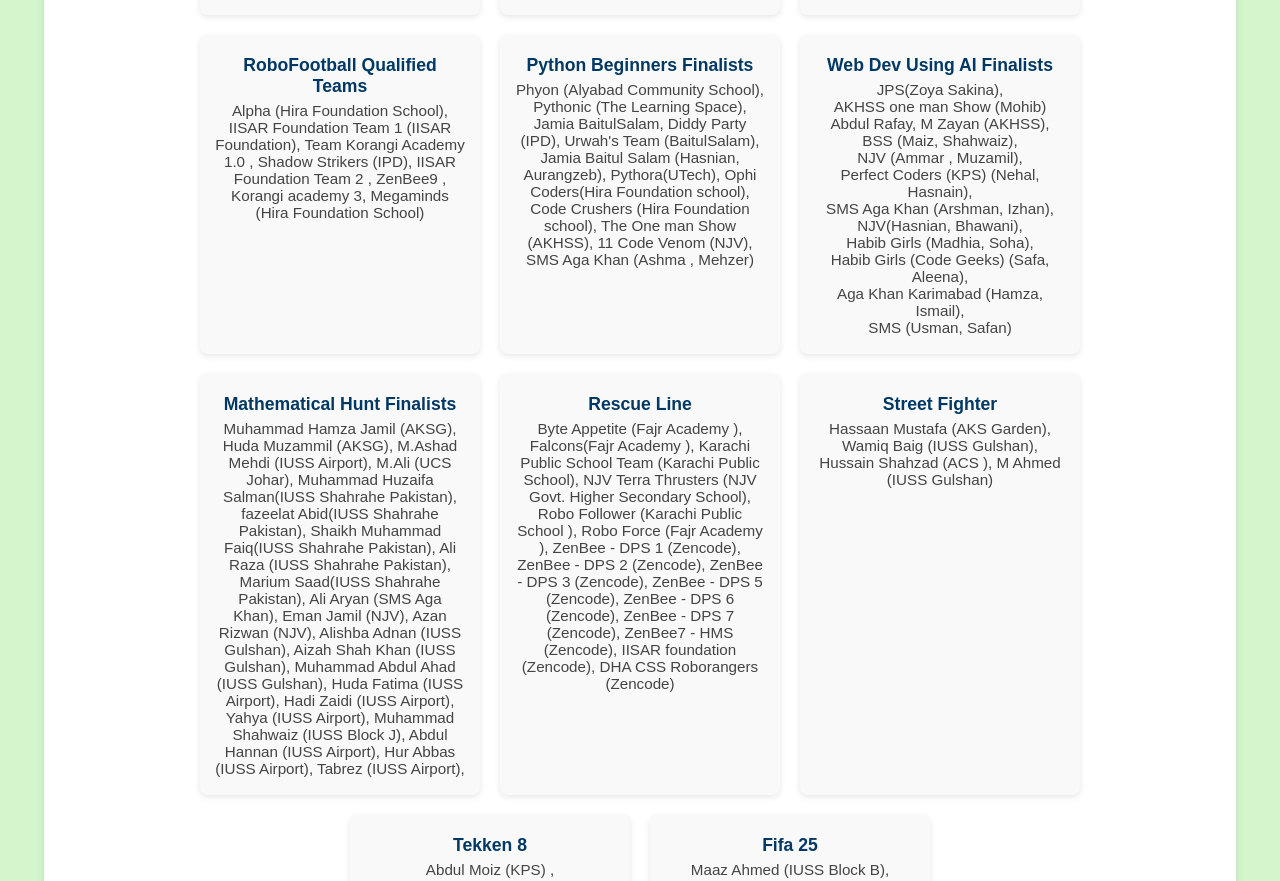
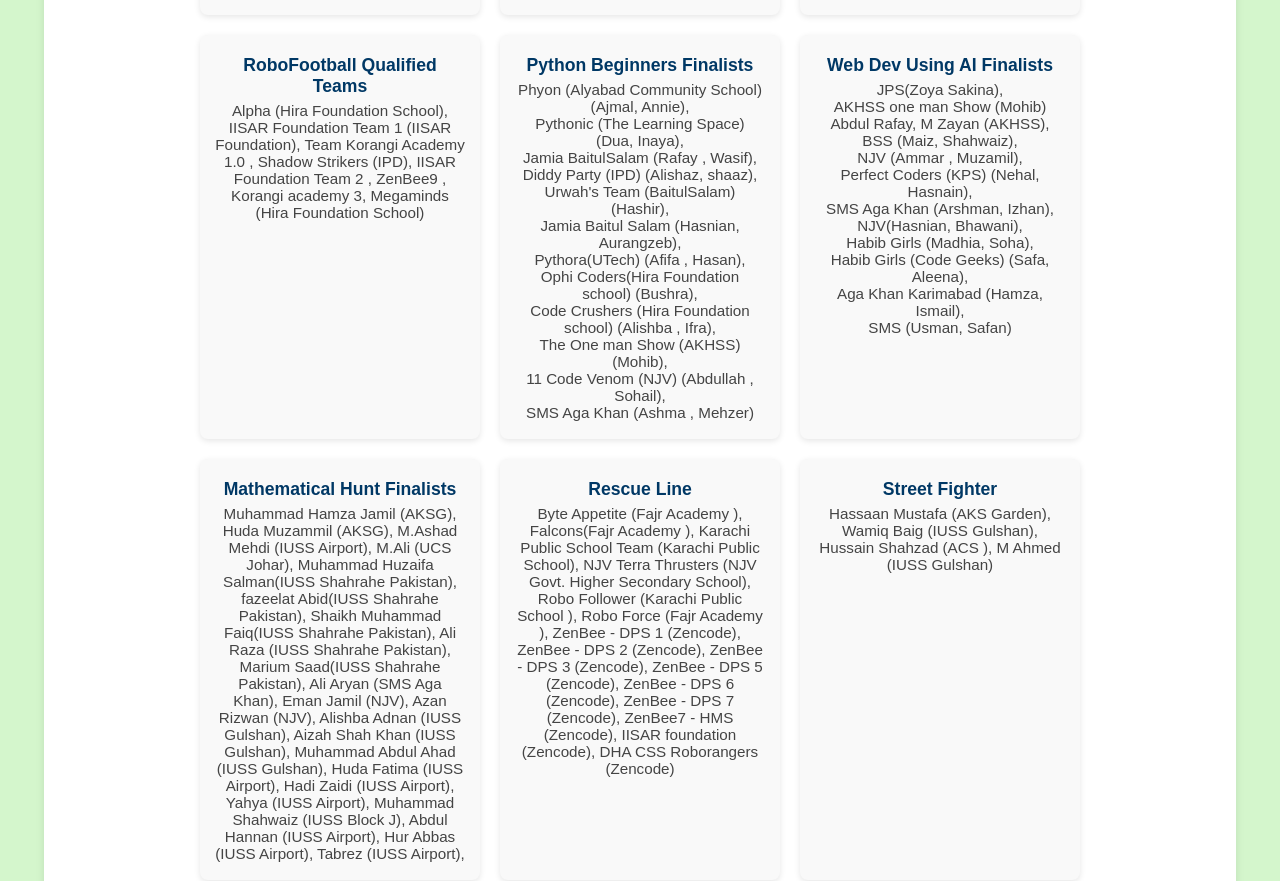
Before and after one commit to techticsclubpakistan/RoboFestLeaderBoard2025, a plain HTML site: page index.html in a window 1280 px wide. Shown: the part 3027-3908 px from the top of the page. Drawn offline with Linux system fonts and the light colour scheme.

Commit message:
updated Python

```diff
--- a/index.html
+++ b/index.html
@@ -241,16 +241,18 @@
             </div>
             <div class="member">
                 <h4>Python Beginners Finalists</h4>
-                <p>Phyon (Alyabad Community School), Pythonic (The Learning Space), Jamia BaitulSalam,
-                    Diddy Party (IPD),
-                    Urwah's Team (BaitulSalam),
-                    Jamia Baitul Salam (Hasnian, Aurangzeb),
-                    Pythora(UTech),
-                    Ophi Coders(Hira Foundation school),
-                    Code Crushers (Hira Foundation school),
-                    The One man Show (AKHSS),
-                    11 Code Venom (NJV),
-                    SMS Aga Khan (Ashma , Mehzer)
+                <p>Phyon (Alyabad Community School) (Ajmal, Annie), <br>
+                    Pythonic (The Learning Space) (Dua, Inaya), <br>
+                    Jamia BaitulSalam (Rafay , Wasif),<br>
+                    Diddy Party (IPD) (Alishaz, shaaz),<br>
+                    Urwah's Team (BaitulSalam) (Hashir),<br>
+                    Jamia Baitul Salam (Hasnian, Aurangzeb),<br>
+                    Pythora(UTech) (Afifa , Hasan),<br>
+                    Ophi Coders(Hira Foundation school) (Bushra),<br>
+                    Code Crushers (Hira Foundation school) (Alishba , Ifra),<br>
+                    The One man Show (AKHSS)(Mohib),<br>
+                    11 Code Venom (NJV) (Abdullah , Sohail),<br>
+                    SMS Aga Khan (Ashma , Mehzer)<br>
                 </p>
             </div>
             <div class="member">
```
